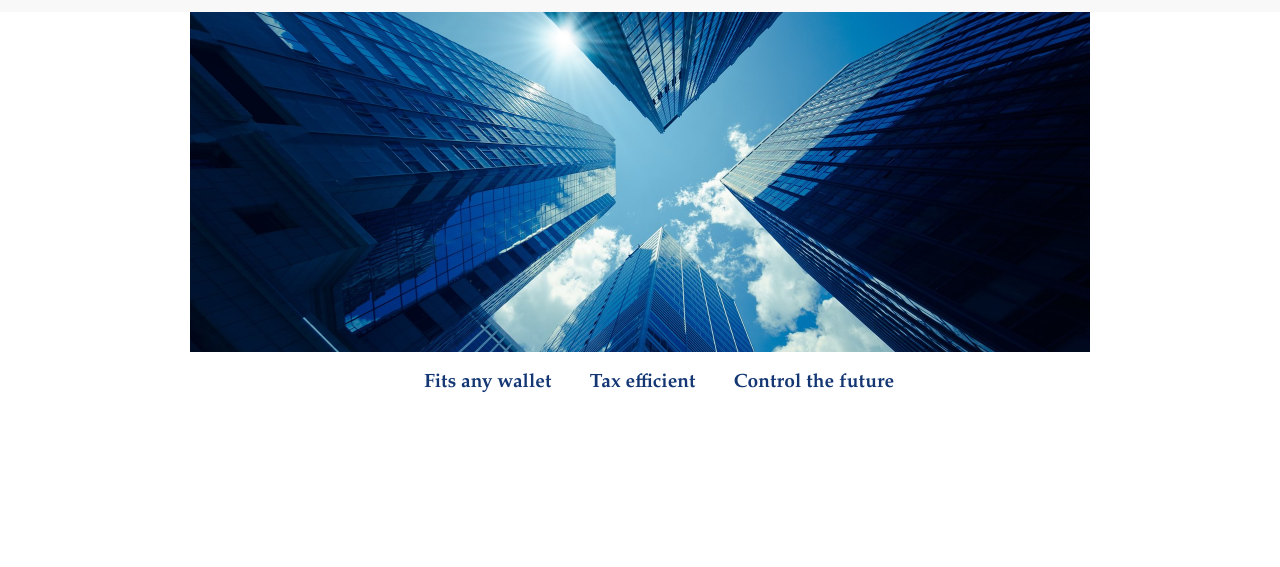
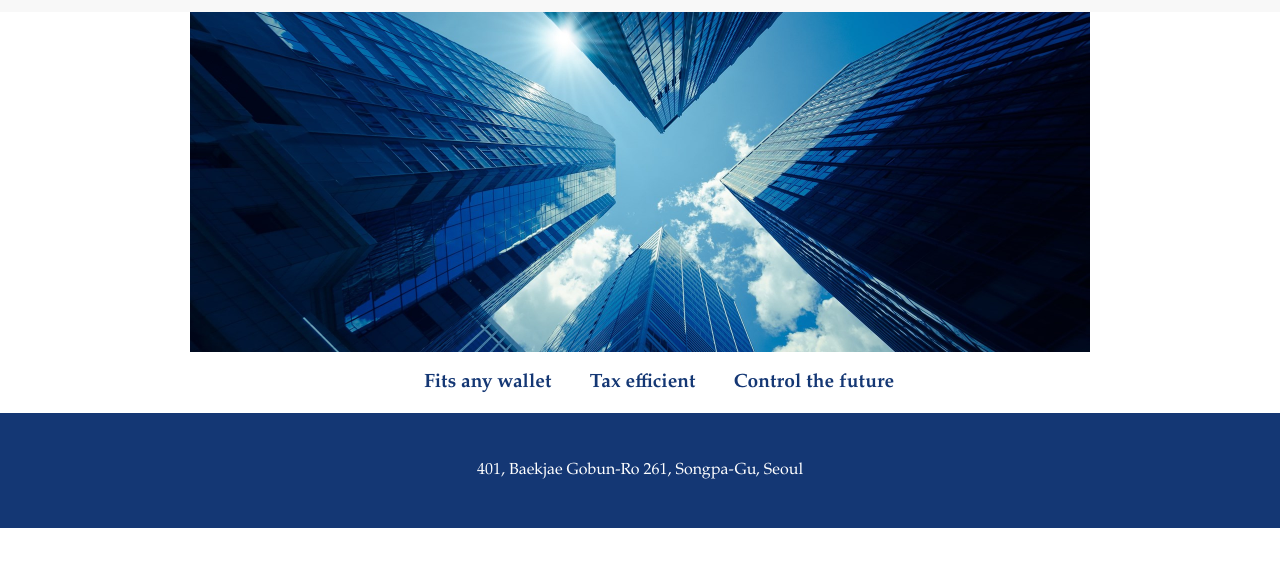
Before and after one commit to jinniekim/LM, a plain HTML site: page Web1/index.html in a window 1280 px wide. Shown: the part 113-680 px from the top of the page. Drawn offline with Linux system fonts and the light colour scheme.

Commit message:
Add files via upload

```diff
--- a/Web1/css/styles.css
+++ b/Web1/css/styles.css
@@ -112,3 +112,10 @@ img {
     min-height: 50%;
     max-height: 100%;
 }
+
+footer {
+    background:#143774;
+    color: white;
+    text-align: center;
+    padding: 2em 0;
+}
--- a/Web1/index.html
+++ b/Web1/index.html
@@ -31,5 +31,9 @@
                     </nav>
                 </div>
             </div> <!-- / .container -->
+
+        <footer>
+            <p>401, Baekjae Gobun-Ro 261, Songpa-Gu, Seoul</p>
+        </footer>
     </body>
 </html>
```
Also changed, not shown: Web1/image/seoul_skyscraper.jpg (added).
